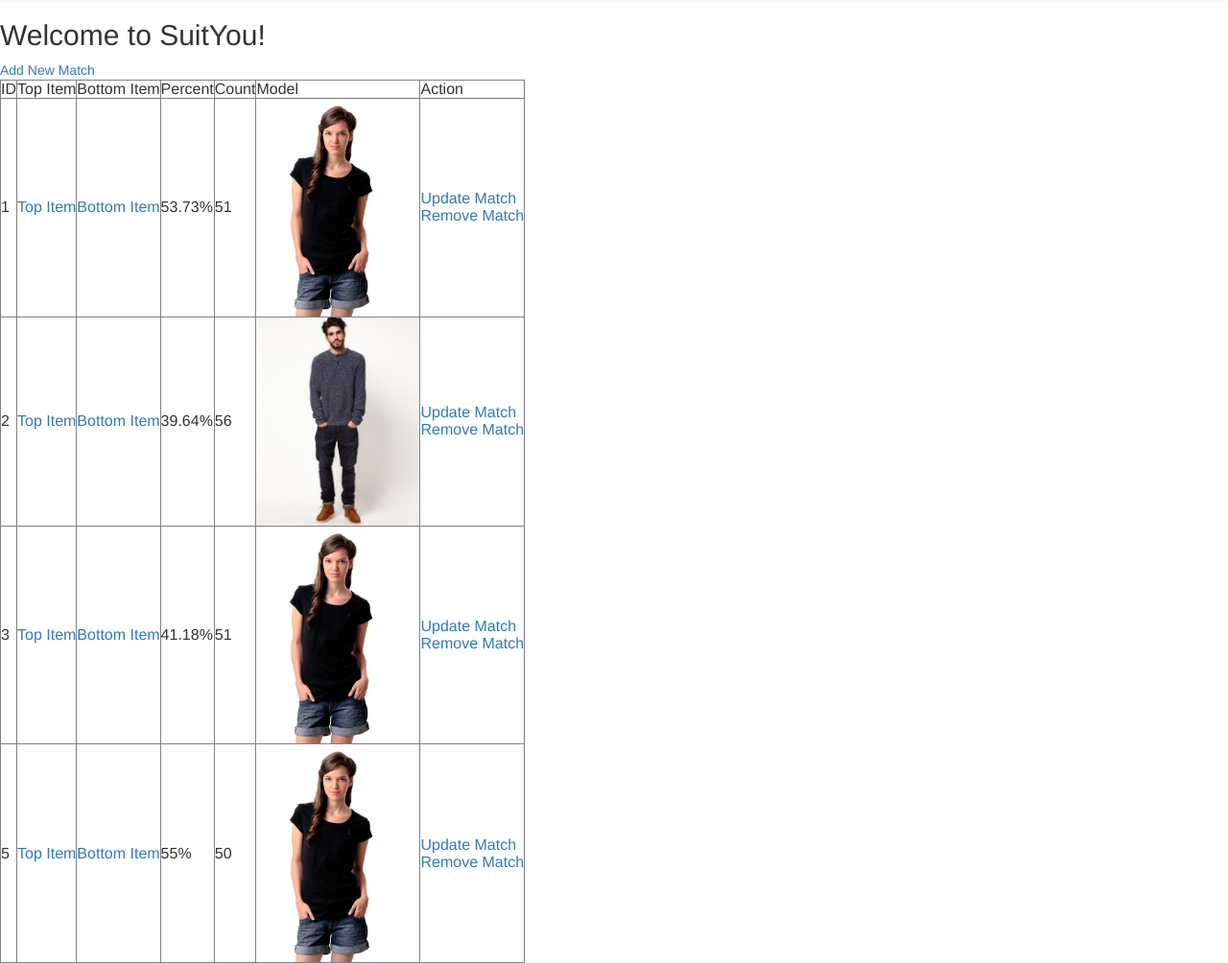
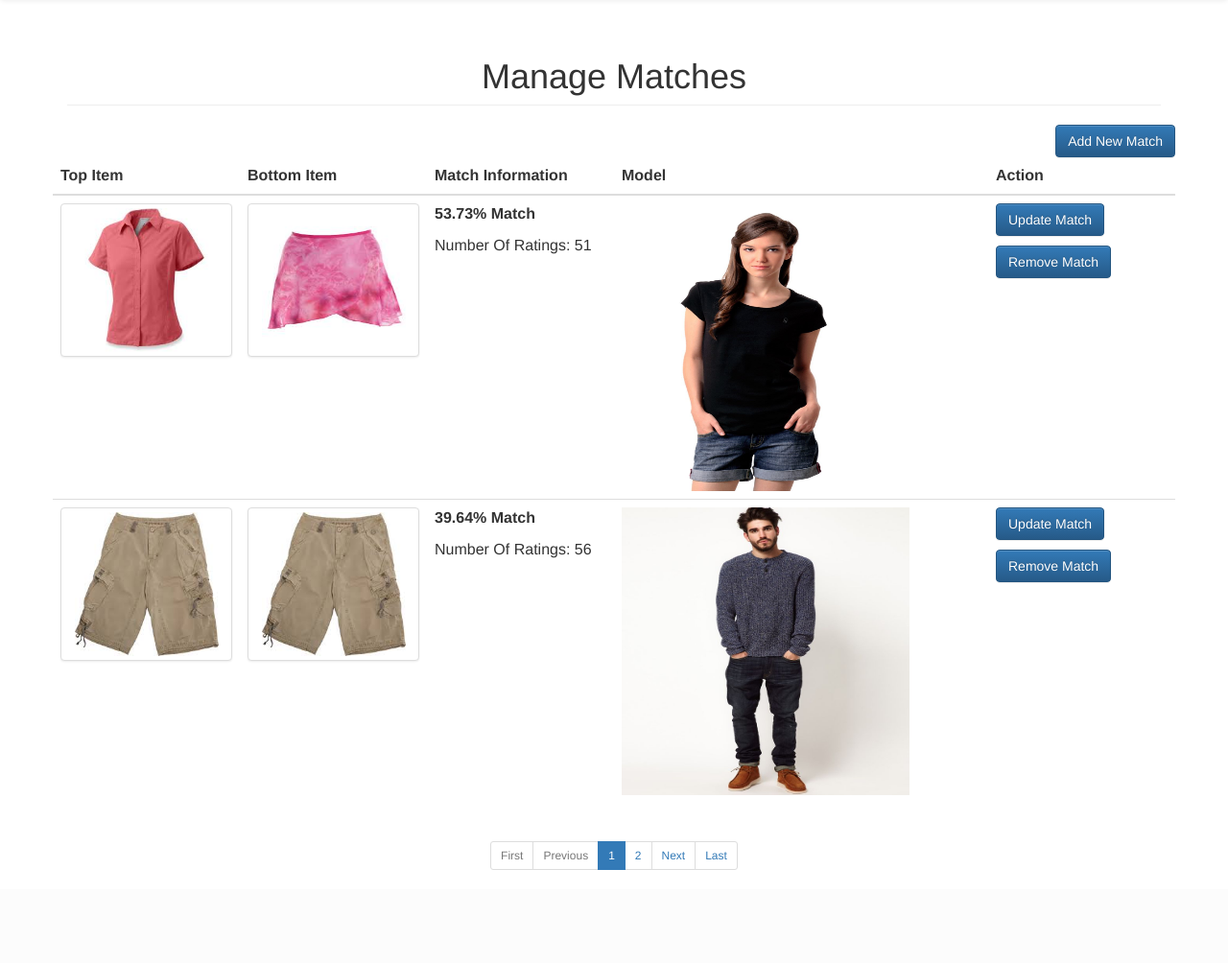
Before and after one commit to amitabir/suityou, a PHP site: page /manage_matches.php in a window 1280 px wide. Shown: the part 52-1056 px from the top of the page at 96% size. After the commit the page ends 959 px from the top, so only its background shows below. Run offline with PHP 8.4, Linux system fonts and the light colour scheme; the visitor is signed in with stand-in values (Sample User, id 1); data comes from the database, SQL or seed files in the repository; some libraries are stand-ins or nearby versions.

Commit message:
Styled matches managing and fixed image upload in the profile

```diff
--- a/add_item.php
+++ b/add_item.php
@@ -49,6 +49,8 @@ if(!empty($_GET["itemId"])) {
 </script>
 
 <div class="container">
+		<h3 class="page-header">Item Description</h3>
+
 				<?php if ($itemForUpdate != NULL) { ?>
 	            	<form id="add_item_form" class="form-horizontal" action="manage_item_logic.php?action=update&itemId=<?php echo $itemForUpdate->itemId;?>" method="post" enctype="multipart/form-data" role="form"/>
 				<?php } else { ?>
@@ -105,7 +107,7 @@ if(!empty($_GET["itemId"])) {
 						</div>
 
 						<div class="form-group">
-						<label for="Categories">Categories:</label>
+							<h3 class="page-header">Categories</h3>
 						<table class="table">
 							<thead>
 							<tr><th class="col-md-3">Category</th><th class="col-md-9">Attribute</th></tr>
@@ -146,7 +148,7 @@ if(!empty($_GET["itemId"])) {
 					</div>
 
 					<div class="form-group">
-						<label class="control-label" for="stock">Item Stock:</label>
+						<h3 class="page-header">Item Stock</h3>
 
 						<p><label for="size[]" class="error" style="display: none;"></label></p>
 						<p><label for="quantity[]" class="error" style="display: none;"></label></p>
--- a/manage_matches.php
+++ b/manage_matches.php
@@ -4,51 +4,50 @@ if (isset($_SESSION['user_id'],$_SESSION['email'])){
 		if (isset($_SESSION['is_admin']) && !empty($_SESSION['is_admin'])){
 // TODO this page is meant to be only for admin
 
-$matchQuery = mysql_query('SELECT * FROM item_matchings WHERE match_type = 1');
+$item_per_page = 2;
+$countQuery = mysql_query('SELECT count(*) FROM item_matchings WHERE match_type = 1');
+$countRow = mysql_fetch_array($countQuery);
+
+$total_pages = ceil($countRow[0]/$item_per_page);
 ?>
-    <div id="content_header"></div>
-    <div id="site_content">
-        <div id="content">
-            <div id="content-part">
-                <h2>Welcome to SuitYou!</h2>
-            </div>
-			<a href='add_match.php'> Add New Match </a>
-			<table border="1px">
-				<tr>
-					<td>ID</td>
-					<td>Top Item</td>
-					<td>Bottom Item</td>
-					<td>Percent</td>
-					<td>Count</td>
-					<td>Model</td>
-					<td>Action</td>
-				</tr>
-<?php
-			   	while($matchRow = mysql_fetch_array($matchQuery)) {
-					$matchId = $matchRow['match_id'];
-			   		$topItemId = $matchRow['top_item_id'];
-			   		$bottomItemId = $matchRow['bottom_item_id'];
-					$matchCount = $matchRow['match_count'];
-					$matchPercent = $matchRow['match_percent'];
-					$modelPicture = $matchRow['model_picture'];
-					echo "<tr>";
-			   		echo "<td> $matchId </td> <td> <a href='show_item.php?itemId=$topItemId'> Top Item </a> </td> <td> <a href='show_item.php?itemId=$bottomItemId'> Bottom Item </a> </td> <td> ".round($matchPercent,2)."% </td> <td> $matchCount </td> <td> <img width='170' src=images/models/$modelPicture /> </td> <td> <a href='add_match?matchId=$matchId'> Update Match </a><br/><a href='manage_match_logic?action=remove&matchId=$matchId'> Remove Match </a> </td>";
-					echo "</tr>";
-			   	}
-			   ?>
-			</table>
+<script type="text/javascript">
+$(document).ready(function() {
 
+	function loadResults(page) {
+	    $("#results").load("manage_matches_fetch.php", {"page":page, "itemsPerPage":<?php echo $item_per_page ?>});
+	}
 
-        </div>
-    </div>
+	loadResults(1); //load initial records
 
+	<?php if ($total_pages > 1) {  ?>
+	$('#pages').twbsPagination({
+	        totalPages: <?php echo $total_pages; ?>,
+	        visiblePages: 5,
+	        onPageClick: function (event, page) {
+				loadResults(page);
+	    	}
+	});
+	<?php } ?>
+});
+</script>
+
+<div id="results"><!-- content will be loaded here --></div>
+
+<div class="container">
+	<div class="row text-center">
+        <div class="col-lg-12">
+			<ul id="pages" class="pagination-sm"></ul>
+		</div>
+	</div>
 </div>
+
 
   </body>
 </html>
+
 <?php
 }
 }else{
-	header("location: index.php");
+	echo '<script>window.location.replace("index.php")</script>';
 }
 ?>
--- /dev/null
+++ b/manage_matches_fetch.php
@@ -0,0 +1,85 @@
+<?php
+include("config.php");
+include("pagination.php");
+
+$designerId = $_SESSION["user_id"];
+
+if(isset($_POST["page"])){
+	$page_number = filter_var($_POST["page"], FILTER_SANITIZE_NUMBER_INT, FILTER_FLAG_STRIP_HIGH); //filter number
+	if(!is_numeric($page_number)){die('Invalid page number!');} //incase of invalid page number
+}else{
+	$page_number = 1; //if there's no page number, set it to 1
+}
+
+$item_per_page = $_POST["itemsPerPage"];
+
+//get starting position to fetch the records
+$page_position = (($page_number-1) * $item_per_page);
+
+//SQL query that will fetch group of records depending on starting position and item per page. See SQL LIMIT clause
+$matchesQuery = mysql_query('SELECT matches.*, it1.picture as top_item_picture, it2.picture as bottom_item_picture FROM item_matchings matches INNER JOIN items it1, items it2 WHERE match_type = 1 AND matches.top_item_id = it1.item_id AND matches.bottom_item_id = it2.item_id LIMIT '.$page_position.', '.$item_per_page);
+?>
+
+<div class="container">
+
+	<div class="row">
+		<div class="col-lg-12">
+			<h1 class="page-header" align="center">
+				Manage Matches
+			</h1>
+		</div>
+	</div>
+
+	<div class="row" align="right">
+		<a href='add_match.php'> <button class="btn btn-primary">Add New Match</button> </a>
+	</div>
+
+	<div class="row">
+		<table class="table">
+			<thead>
+				<th class="col-md-2">Top Item</th>
+				<th class="col-md-2">Bottom Item</th>
+				<th class="col-md-2">Match Information</th>
+				<th class="col-md-4">Model</th>
+				<th class="col-md-2">Action</th>
+			</thead>
+			<tbody>
+<?php
+		while($matchRow = mysql_fetch_array($matchesQuery)) {
+			$matchId = $matchRow['match_id'];
+			$topItemId = $matchRow['top_item_id'];
+			$topItemPicture = $matchRow['top_item_picture'];
+			$bottomItemId = $matchRow['bottom_item_id'];
+			$bottomItemPicture = $matchRow['bottom_item_picture'];
+			$matchCount = $matchRow['match_count'];
+			$matchPercent = $matchRow['match_percent'];
+			$modelPicture = $matchRow['model_picture'];
+ ?>
+				<tr>
+					<td>
+						<a href="show_item.php?itemId=<?php echo $topItemId; ?>" class="thumbnail">
+						    <img src="images/items/<?php echo $topItemPicture; ?>" alt="" style="width:150px;height:150px">
+						</a>
+					</td>
+					<td>
+						<a href="show_item.php?itemId=<?php echo $bottomItemId; ?>" class="thumbnail">
+						    <img src="images/items/<?php echo $bottomItemPicture; ?>" alt="" style="width:150px;height:150px">
+						</a>
+					</td>
+					<td>
+						<p><strong><?php echo round($matchPercent,2); ?>% Match</strong></p>
+						<p>Number Of Ratings: <?php echo $matchCount; ?></p>
+					</td>
+					<td>
+						 <img src="images/models/<?php echo $modelPicture; ?>" alt="" style="width:300px;height:300px">
+					</td>
+					<td>
+						<p><a href='add_match?matchId=<?php echo $matchId; ?>'> <button class="btn btn-primary">Update Match</button> </a></p>
+						<p><a href='manage_match_logic?action=remove&matchId=<?php echo $matchId; ?>'><button class="btn btn-primary"> Remove Match</button> </a></p>
+					</td>
+<?php 	}
+?>
+		</tbody>
+		</table>
+	</div>
+</div>
--- a/profile.php
+++ b/profile.php
@@ -147,7 +147,7 @@ if(isset($_SESSION['user_id'],$_SESSION['email']))
 						  		<div class="form-group">
 						  			<label class="control-label" for="avatar">Image:</label> <br/>
 									<img src="images/users/<?php echo htmlentities($user->{'avatar'}, ENT_QUOTES, 'UTF-8'); ?>" width="170"/>
-									<?php if(isset($_POST['editButton']) or isset($_POST['editDesignerButtonButton']))
+									<?php if(isset($_POST['editButton']) or isset($_POST['editDesignerButton']))
 										{?>
 						  			<input class="form-control" type="file" form="update_form" name="imageToUpload" id="imageToUpload" <?php echo $read_only;?> >
 										<?php } ?>
```
Also changed, not shown: image_upload.php (+23 -19 lines), profile_update.php (+9 -2 lines), images/users/5107.png (added), images/users/94644.jpg (deleted).
